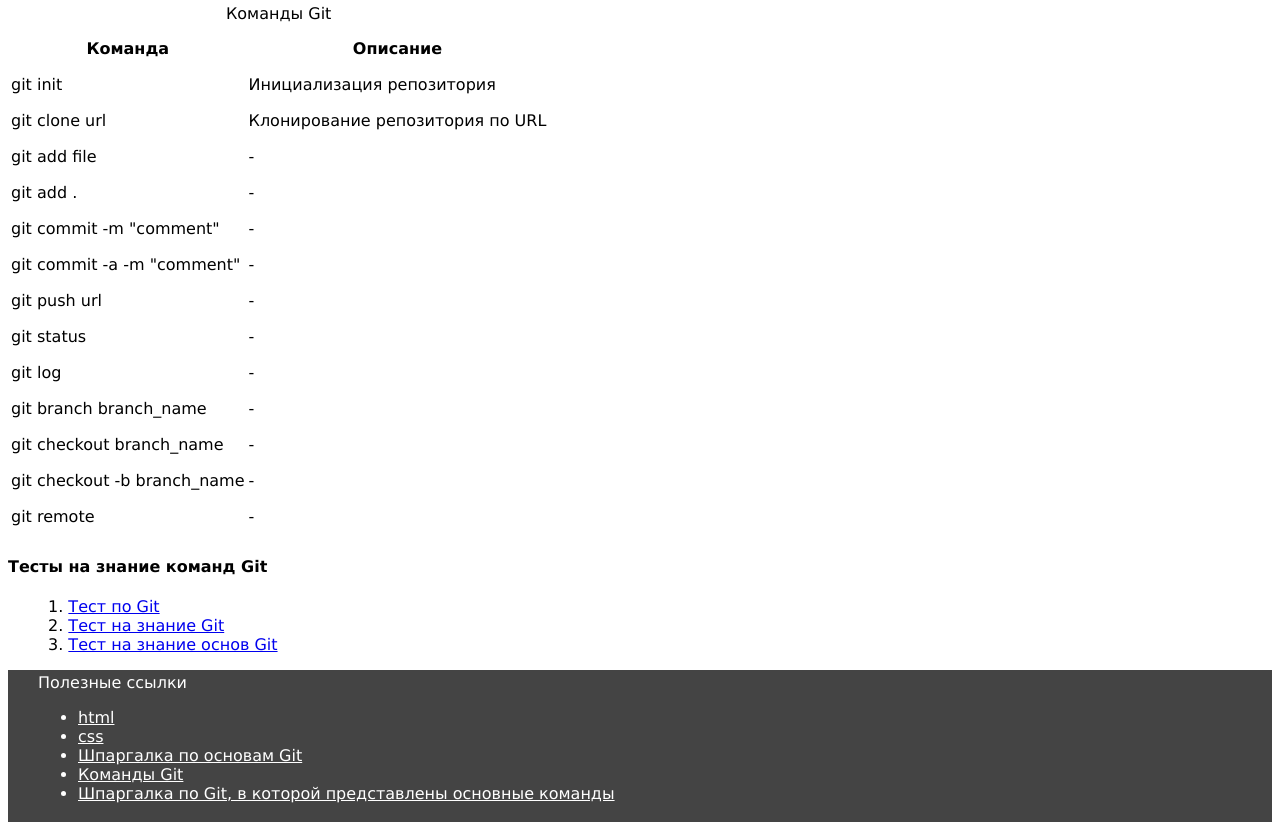
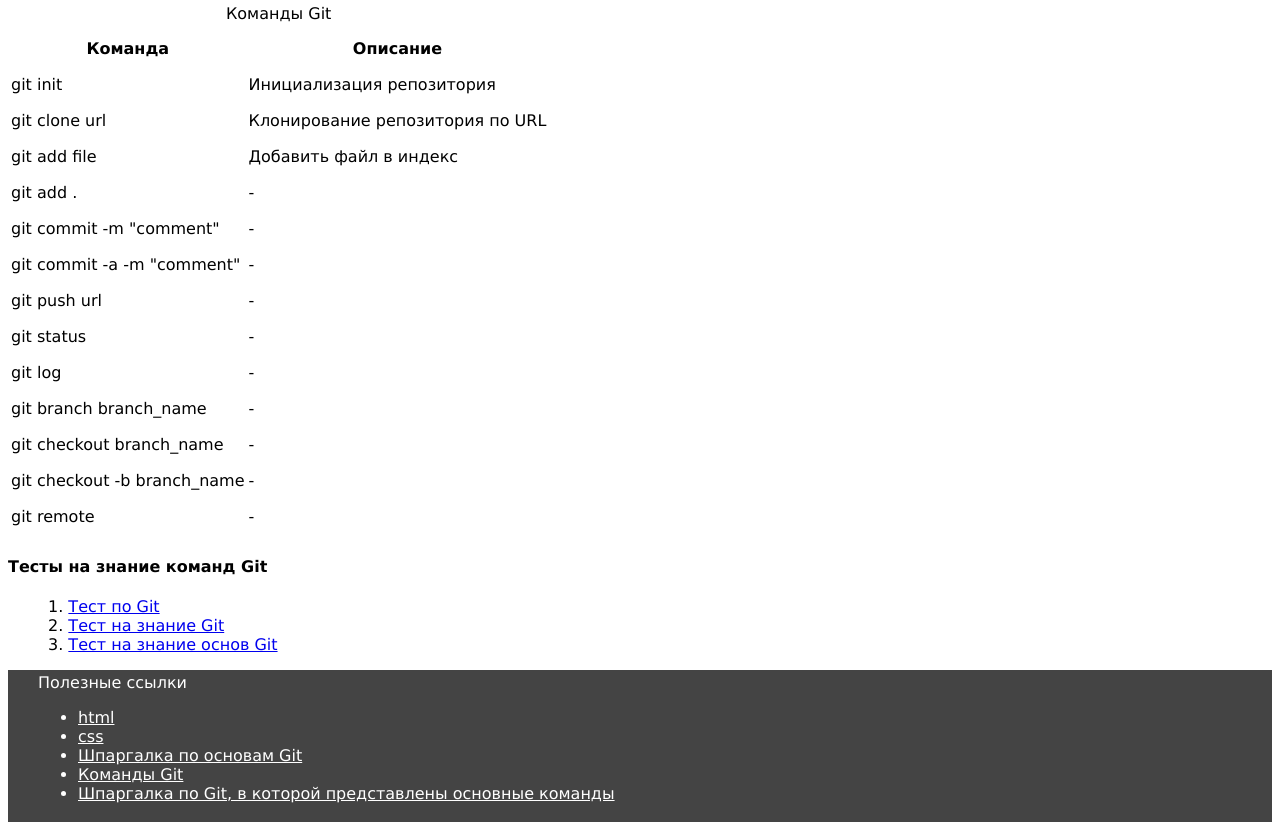
Before and after one commit to Retfo15/git_lesson, a plain HTML site: page index.html in a window 1280 px wide. Shown: the part 70-900 px from the top of the page. Drawn offline with Linux system fonts and the light colour scheme.

Commit message:
git add file command

```diff
--- a/index.html
+++ b/index.html
@@ -31,7 +31,7 @@
                 </tr>
                 <tr>
                     <td>git add file</td>
-                    <td>-</td>
+                    <td>Добавить файл в индекс</td>
                 </tr>
                 <tr>
                     <td>git add .</td>
```
